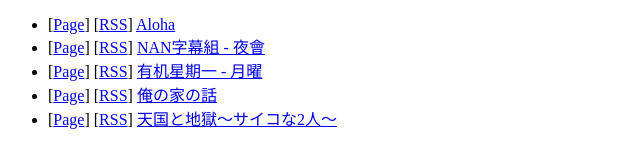
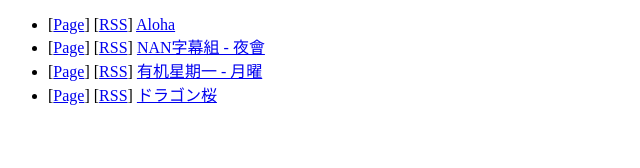
Before and after one commit to franklai/torrent-rss, a plain HTML site: page index.html in a window 1280 px wide. Shown: the whole page, without its empty margins (0-640 px from the left). Drawn offline with Linux system fonts and the light colour scheme.

Commit message:
deploy: f4c2509e9eaad3df6ddcfc66457785c66eaeffd6

```diff
--- a/index.html
+++ b/index.html
@@ -19,14 +19,9 @@
 <a href="https://franklai.github.io/torrent-rss/rss/%E6%9C%89%E6%9C%BA%E6%98%9F%E6%9C%9F%E4%B8%80%20-%20%E6%9C%88%E6%9B%9C.rss">有机星期一 - 月曜</a>
 </li>
 <li>
-[<a href="http://www.zimuxia.cn/portfolio/%e6%88%91%e5%ae%b6%e7%9a%84%e6%95%85%e4%ba%8b">Page</a>]
-[<a href="https://franklai.github.io/torrent-rss/rss/%E4%BF%BA%E3%81%AE%E5%AE%B6%E3%81%AE%E8%A9%B1.rss">RSS</a>]
-<a href="https://franklai.github.io/torrent-rss/rss/%E4%BF%BA%E3%81%AE%E5%AE%B6%E3%81%AE%E8%A9%B1.rss">俺の家の話</a>
-</li>
-<li>
-[<a href="http://www.zimuxia.cn/portfolio/%e5%a4%a9%e5%9b%bd%e4%b8%8e%e5%9c%b0%e7%8b%b1">Page</a>]
-[<a href="https://franklai.github.io/torrent-rss/rss/%E5%A4%A9%E5%9B%BD%E3%81%A8%E5%9C%B0%E7%8D%84%E3%80%9C%E3%82%B5%E3%82%A4%E3%82%B3%E3%81%AA2%E4%BA%BA%E3%80%9C.rss">RSS</a>]
-<a href="https://franklai.github.io/torrent-rss/rss/%E5%A4%A9%E5%9B%BD%E3%81%A8%E5%9C%B0%E7%8D%84%E3%80%9C%E3%82%B5%E3%82%A4%E3%82%B3%E3%81%AA2%E4%BA%BA%E3%80%9C.rss">天国と地獄〜サイコな2人〜</a>
+[<a href="http://www.zimuxia.cn/portfolio/%e9%be%99%e6%a8%b1">Page</a>]
+[<a href="https://franklai.github.io/torrent-rss/rss/%E3%83%89%E3%83%A9%E3%82%B4%E3%83%B3%E6%A1%9C.rss">RSS</a>]
+<a href="https://franklai.github.io/torrent-rss/rss/%E3%83%89%E3%83%A9%E3%82%B4%E3%83%B3%E6%A1%9C.rss">ドラゴン桜</a>
 </li>
 </ul>
 </body></html>
```
Also changed, not shown: 3 other files.
